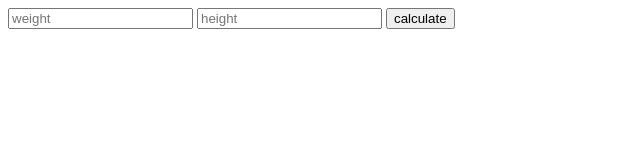
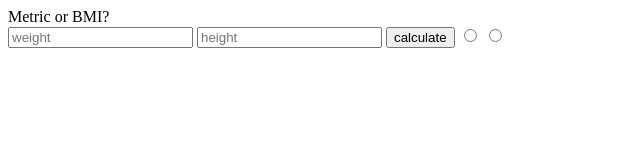
Before and after one commit to mmollerstrom/bmi, a plain HTML site: page index.html in a window 1280 px wide. Shown: the whole page, without its empty margins (0-640 px from the left). Drawn offline with nearby package versions, Linux system fonts and the light colour scheme.

Commit message:
add radio buttons to index

```diff
--- a/index.html
+++ b/index.html
@@ -24,9 +24,12 @@
 
   <body>
     <form>
+      Metric or BMI? <br>
       <input type="text" id="weight" placeholder="weight">
       <input type="text" id="height" placeholder="height">
-      <input type="button" id="calculate" value="calculate"
+      <input type="button" id="calculate" value="calculate">
+      <input type="radio" id=metric_bmi value="1"/>
+      <input type="radio" id=standard_bmi value="2"/>
     </form>
     <div>
       <span id="display_value"></span>
```
Also changed, not shown: spec/bmi_calculator_spec.js (+5 -0 lines).
